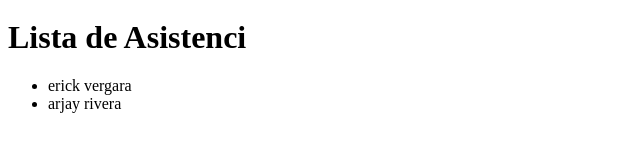
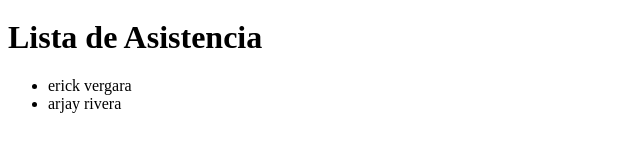
Before and after one commit to erik-777/mi-primer-repo, a plain HTML site: page index.html in a window 1280 px wide. Shown: the part 322-474 px from the top of the page, 0-640 px from the left. Drawn offline with Linux system fonts and the light colour scheme.

```diff
--- a/index.html
+++ b/index.html
@@ -26,7 +26,7 @@
 
 
     </ul>
-    <h1>Lista de Asistenci</h1>
+    <h1>Lista de Asistencia</h1>
     <ul>
         <li>erick vergara</li>
         <li>arjay rivera</li>
```
